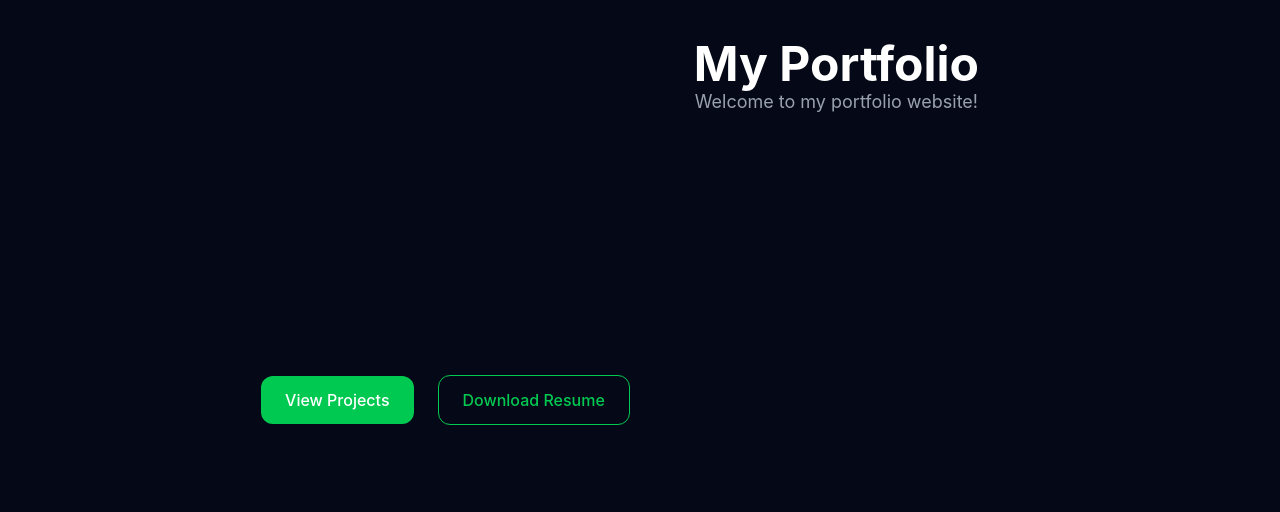
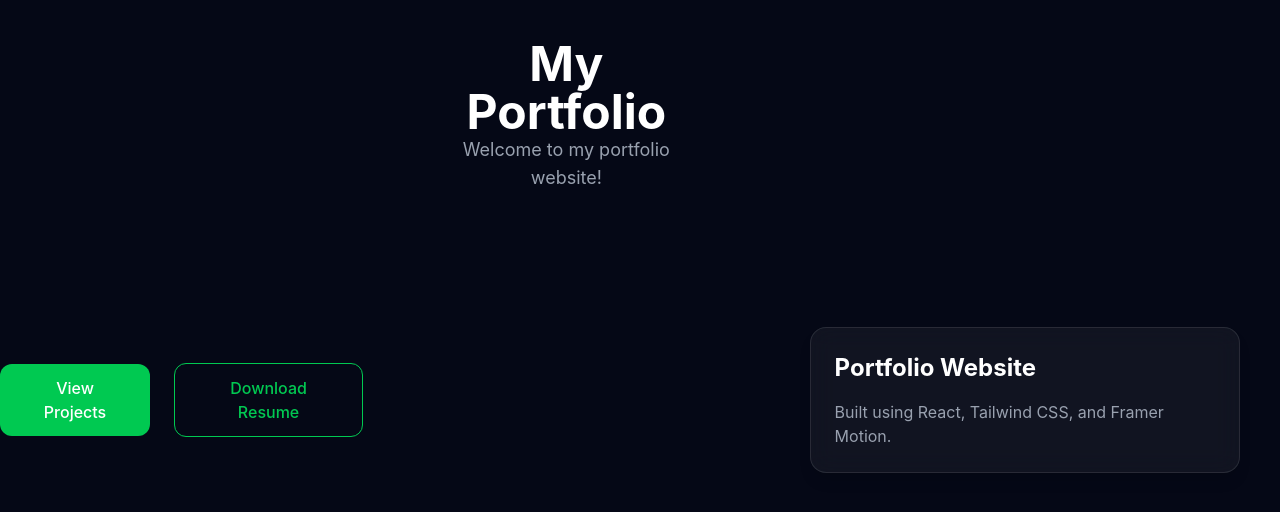
Before and after one commit to Jamalpoor-Indu-Bai/Portfolio, a React app: page / in a window 1280 px wide. Shown: the top 512 px of the page. Built offline with nearby package versions, Linux system fonts and the light colour scheme; the HTML template or start-up script is replaced by a standard one; a web font is replaced by a local one.

Commit message:
Create reusable Card component

```diff
--- a/src/App.jsx
+++ b/src/App.jsx
@@ -1,4 +1,5 @@
 import Button from "./components/Button";
+import Card from "./components/Card";
 import SectionTitle from "./components/SectionTitle";
 
 function App() {
@@ -11,6 +12,18 @@ function App() {
       <SectionTitle title="My Portfolio" subtitle="Welcome to my portfolio website!"></SectionTitle>
 
     </div>
+
+    <div className="min-h-screen bg-[#050816] flex items-center justify-center p-10">
+      <Card className="max-w-md">
+        <h2 className="text-2xl font-bold text-white">
+          Portfolio Website
+        </h2>
+
+        <p className="mt-4 text-gray-400">
+          Built using React, Tailwind CSS, and Framer Motion.
+        </p>
+      </Card>
+    </div>
     </div>
   );
 }
--- /dev/null
+++ b/src/components/Card.jsx
@@ -0,0 +1,12 @@
+import React from 'react'
+
+const Card = ({children,className=""}) => {//here className allows you to pass in additional classes to the Card component. This is useful if you want to customize the styling of the Card component for a specific use case. The default value for className is an empty string, so if you don't pass in any additional classes, the Card component will still have its default styling applied.
+  return (
+    <div className={`rounded-2xl border border-white/10 bg-white/5 p-6 shadow-lg backdrop-blur-md transition-all duration-300 hover:translate-y-2 hover:border-green-500 ${className}`}>
+        {children}
+
+    </div>
+  )
+}
+
+export default Card
```
